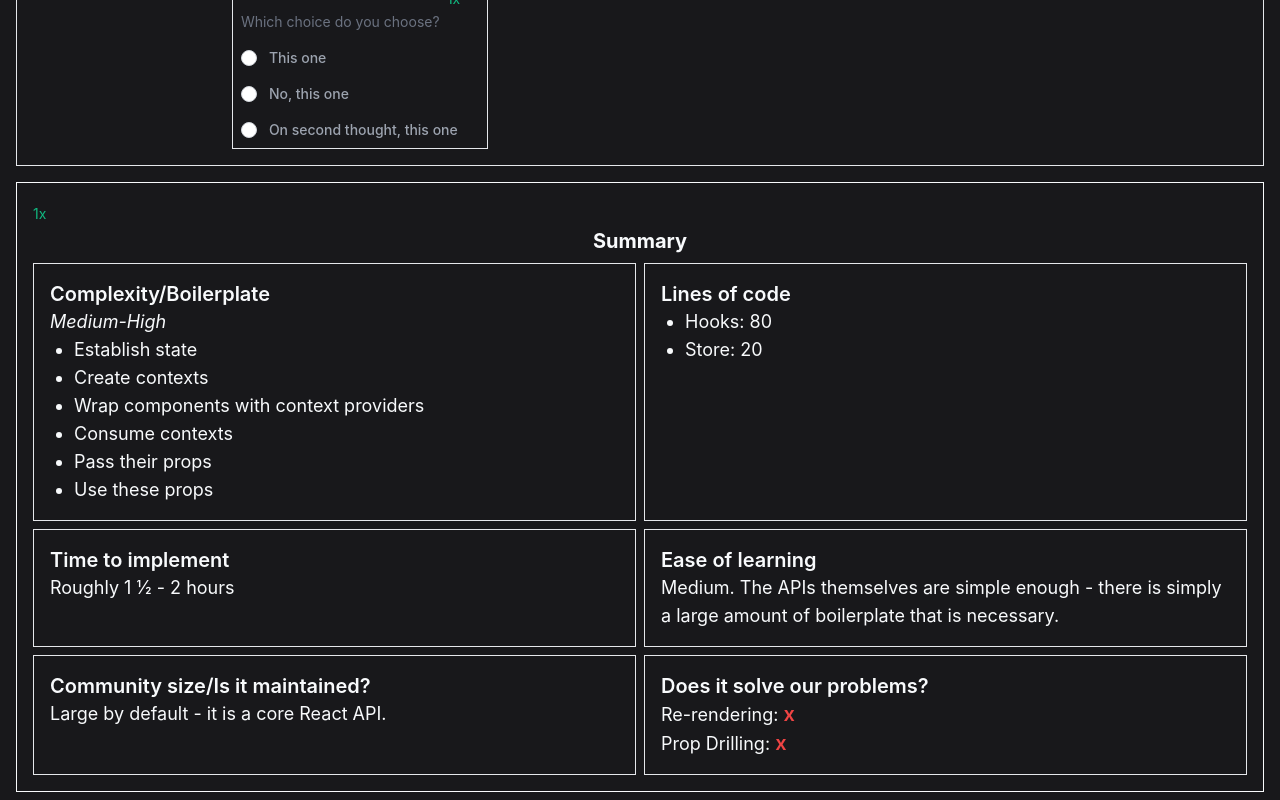
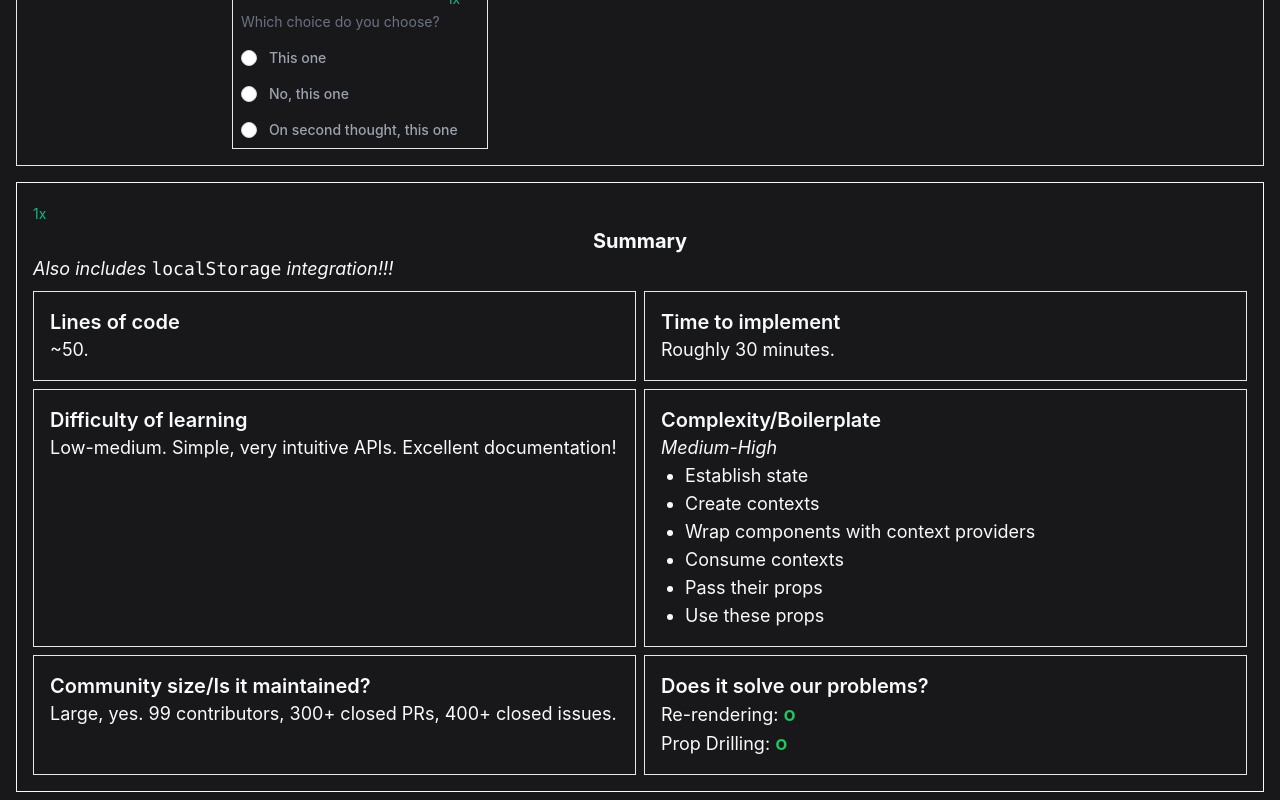
Before and after one commit to jared-lbx/state-management-experiments, a React (Create React App) app: page / in a window 1280 px wide. Shown: the part 368-1168 px from the top of the page. Built offline with nearby package versions, Linux system fonts and the light colour scheme.

Commit message:
update md

```diff
--- a/src/components/Markdown.jsx
+++ b/src/components/Markdown.jsx
@@ -5,7 +5,22 @@ export function Markdown() {
     <div className="border border-slate-50 p-4 mt-4 text-md">
       <RenderCounter />
       <h1 className="text-xl font-bold text-center">Summary</h1>
+      <p className="italic">
+        Also includes <span className="font-mono not-italic">localStorage</span>{" "}
+        integration!!!
+      </p>
       <div className="grid grid-cols-2 gap-2 pt-2">
+        <Section title={"Lines of code"}>~50.</Section>
+
+        <Section title={"Time to implement"}>
+          <p>Roughly 30 minutes.</p>
+        </Section>
+
+        <Section title={"Difficulty of learning"}>
+          <p>
+            Low-medium. Simple, very intuitive APIs. Excellent documentation!{" "}
+          </p>
+        </Section>
         <Section title={"Complexity/Boilerplate"}>
           <p className="italic">Medium-High</p>
           <ul className="pl-6 list-disc">
@@ -17,42 +32,25 @@ export function Markdown() {
             <li>Use these props</li>
           </ul>
         </Section>
-        <Section title={"Lines of code"}>
-          <ul className="pl-6 list-disc">
-            <li>Hooks: 80</li>
-            <li>Store: 20</li>
-          </ul>
-        </Section>
-
-        <Section title={"Time to implement"}>
-          <p>
-            Roughly 1 <span className="diagonal-fractions">1/2</span> - 2 hours
-          </p>
-        </Section>
-
-        <Section title={"Ease of learning"}>
-          <p>
-            Medium. The APIs themselves are simple enough - there is simply a
-            large amount of boilerplate that is necessary.
-          </p>
-        </Section>
 
         <Section title={"Community size/Is it maintained?"}>
-          <p>Large by default - it is a core React API.</p>
+          <p>
+            Large, yes. 99 contributors, 300+ closed PRs, 400+ closed issues.
+          </p>
         </Section>
 
         <Section title={"Does it solve our problems?"}>
           <ul>
             <li>
               Re-rendering:{" "}
-              <span className="inline-flex justify-center items-center text-xl font-semibold text-red-500">
-                x
+              <span className="inline-flex justify-center items-center text-xl font-semibold text-green-500">
+                o
               </span>
             </li>
             <li>
               Prop Drilling:{" "}
-              <span className="inline-flex justify-center items-center text-xl font-semibold text-red-500">
-                x
+              <span className="inline-flex justify-center items-center text-xl font-semibold text-green-500">
+                o
               </span>
             </li>
           </ul>
```
